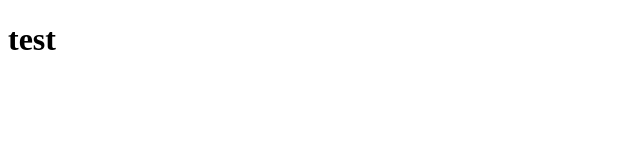
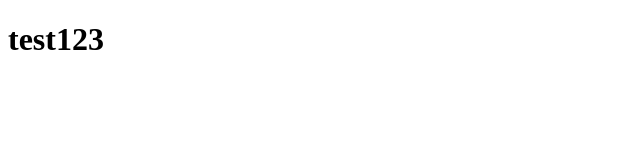
Before and after one commit to good22014040/ga_calculator, a plain HTML site: page index.html in a window 1280 px wide. Shown: the full height of the page, 0-640 px from the left. Drawn offline with Linux system fonts and the light colour scheme.

Commit message:
Update index.html

```diff
--- a/index.html
+++ b/index.html
@@ -5,6 +5,6 @@
     <title>GA計算機</title>
 </head>
 <body>
-    <h1>test</h1>
+    <h1>test123</h1>
 </body>
 </html>
```
